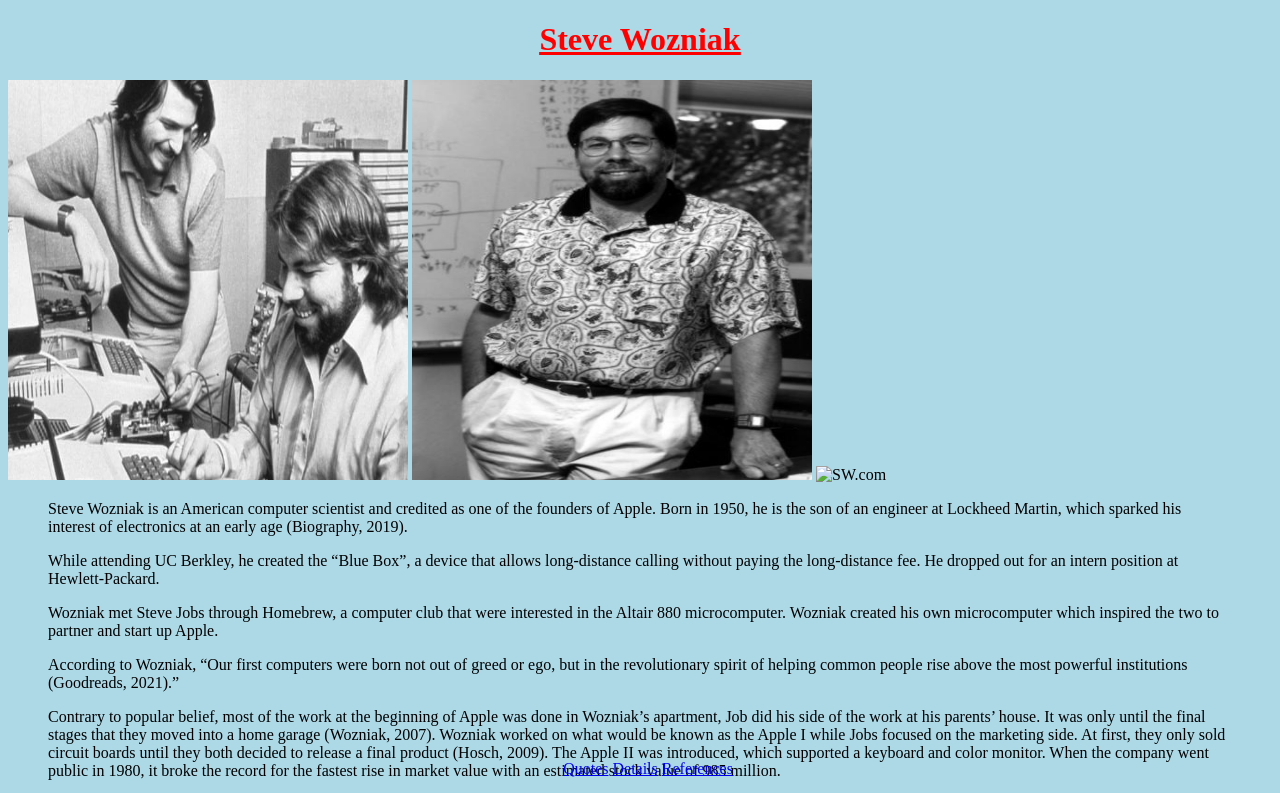
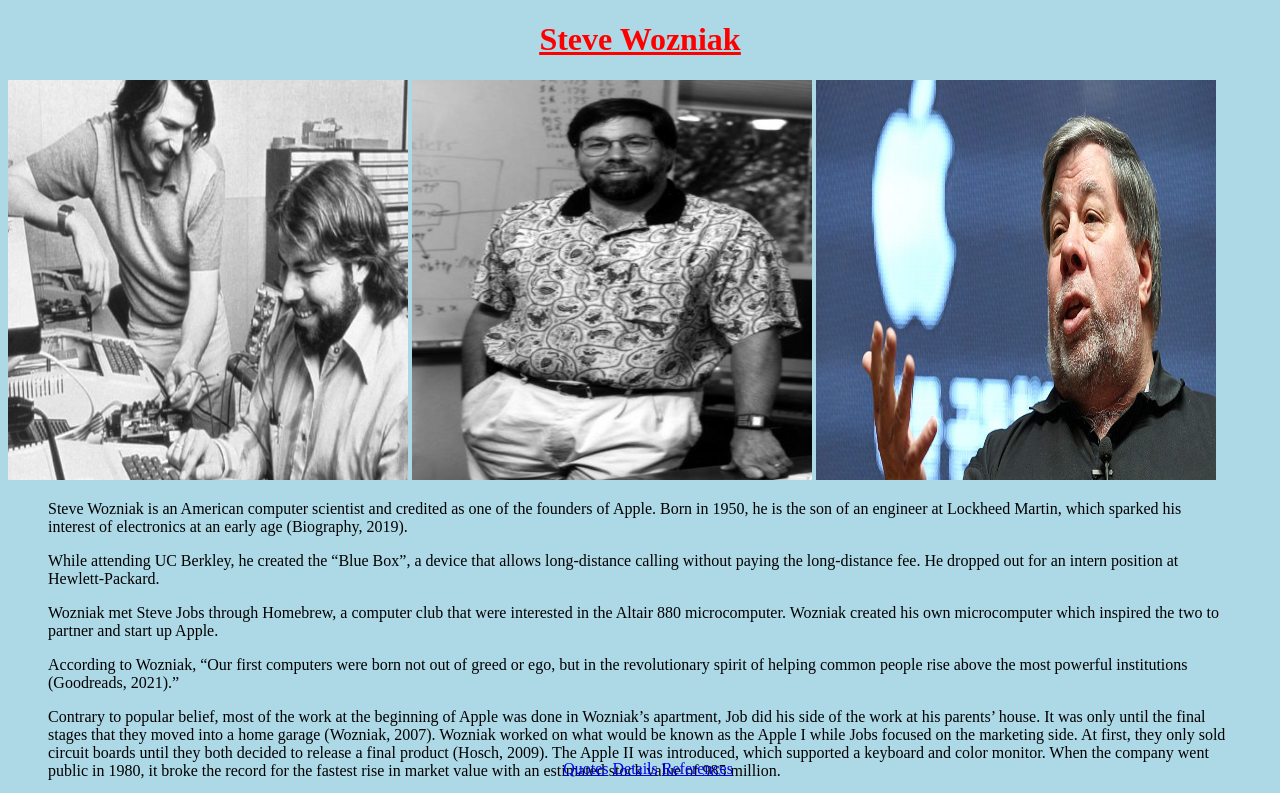
Before and after one commit to esaramosing/esaramosing.github.io, a plain HTML site: page index.html in a window 1280 px wide. Shown: the top 793 px of the page. Drawn offline with Linux system fonts and the light colour scheme.

Commit message:
Update index.html

```diff
--- a/index.html
+++ b/index.html
@@ -9,7 +9,7 @@
     <link rel="stylesheet" href="StyleSheet.css">
     <img src="/images/sw.jpeg" alt="SW.com" style="width:400px;height:400px;">
     <img src="/images/sw2.jpeg" alt="SW.com" style="width:400px;height:400px;">
-    <img src="/imageswoz.jpeg" alt="SW.com" style="width:400px;height:400px;">
+    <img src="/images/woz.jpeg" alt="SW.com" style="width:400px;height:400px;">
 
     <blockquote> Steve Wozniak is an American computer scientist and credited as one of the founders of Apple. Born in 1950, he is the son of an engineer at Lockheed Martin, which sparked his interest of electronics at an early age (Biography, 2019). </blockquote>
     <blockquote>While attending UC Berkley, he created the “Blue Box”, a device that allows long-distance calling without paying the long-distance fee. He dropped out for an intern position at Hewlett-Packard.</blockquote>
```
